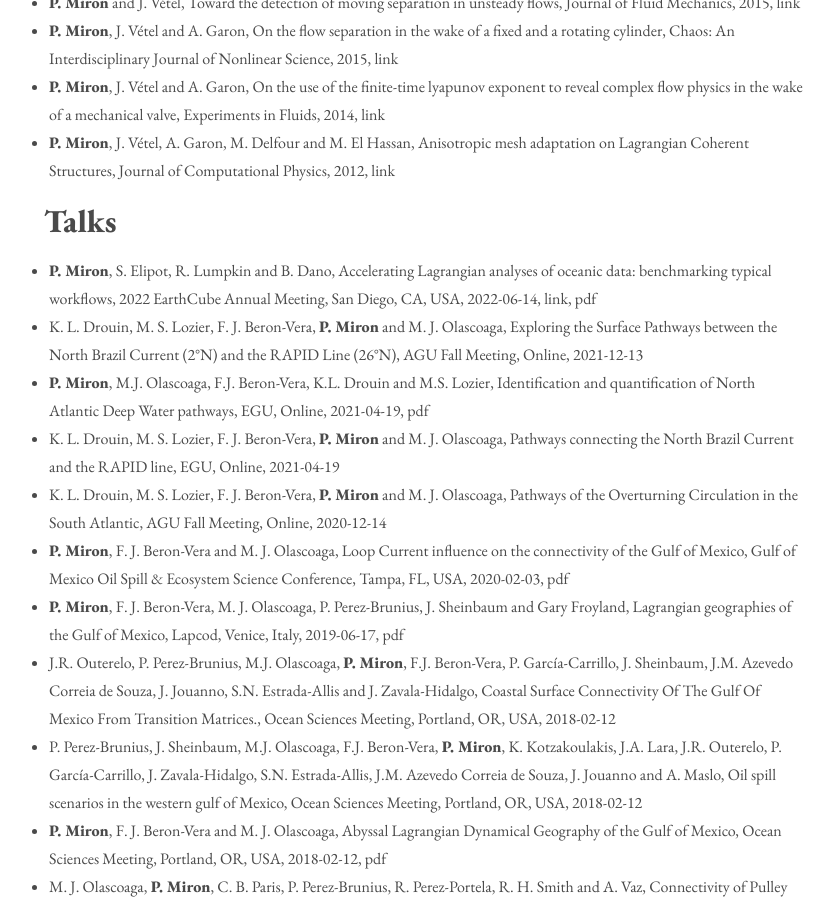
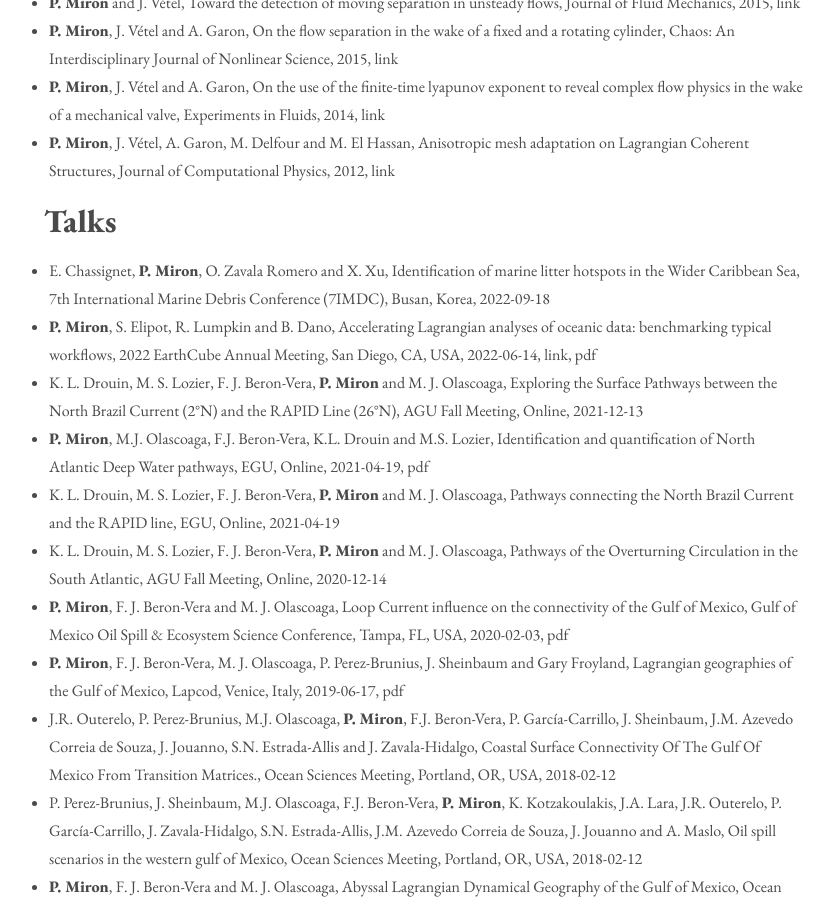
Before and after one commit to philippemiron/philippemiron.github.io, a Jekyll site: the page built from contributions.md, in a window 1280 px wide and 900 px high, scrolled down 2164 px. Shown: the whole window, without its empty margins (212-1046 px from the left). Built offline with Jekyll 4.4.1, drawn with Linux system fonts in a browser that asks for light colours; nearby versions of some CDN libraries.

Commit message:
add conf

```diff
--- a/_data/talks.yml
+++ b/_data/talks.yml
@@ -1,3 +1,9 @@
+- title: Identification of marine litter hotspots in the Wider Caribbean Sea
+  authors: E. Chassignet, **P. Miron**, O. Zavala Romero and X. Xu
+  event: 7th International Marine Debris Conference (7IMDC)
+  date: '2022-09-18'
+  location: Busan, Korea
+
 - title: 'Accelerating Lagrangian analyses of oceanic data: benchmarking typical workflows'
   authors: '**P. Miron**, S. Elipot, R. Lumpkin and B. Dano'
   event: 2022 EarthCube Annual Meeting
```
